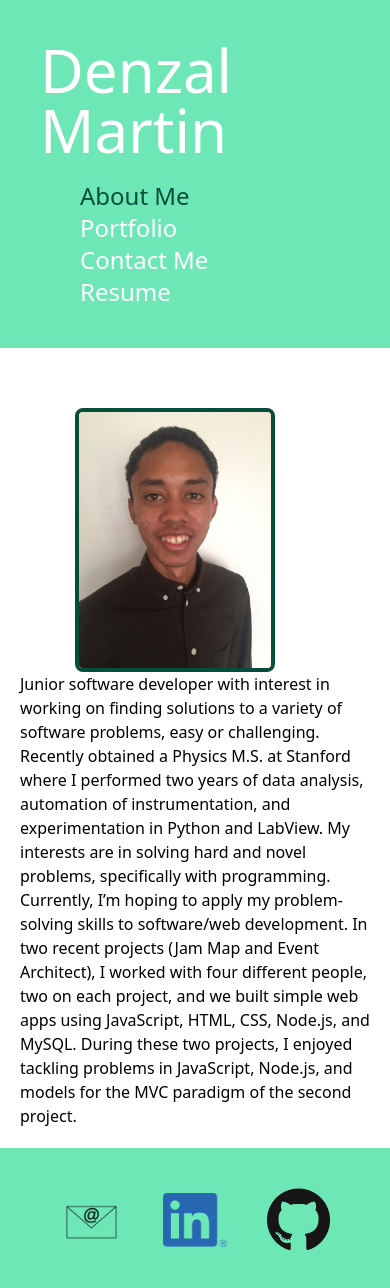
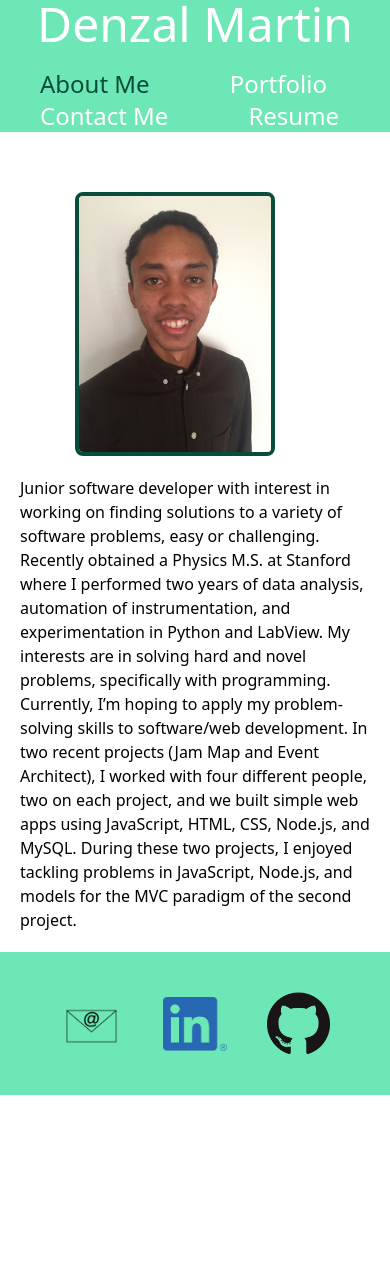
Before and after one commit to dmartin4820/dmartin4820.github.io, a React (Create React App) app: page / in a window 390 px wide. Shown: the top 1288 px of the page. After the commit the page ends 1095 px from the top, so only its background shows below. Built offline with nearby package versions, Linux system fonts and the light colour scheme.

Commit message:
add more mobile responsive behavior to header and about me and write catch all route

```diff
--- a/src/App.js
+++ b/src/App.js
@@ -1,4 +1,4 @@
-import {BrowserRouter as Router, Route} from 'react-router-dom';
+import {BrowserRouter as Router, Route, Switch} from 'react-router-dom';
 import React from 'react';
 import Header from './components/Header';
 import AboutMe from './components/pages/AboutMe';
@@ -13,10 +13,13 @@ function App() {
 		<Router>
 			<div className="flex flex-col min-h-screen">
 				<Header />
-				<Route exact path='/' component={AboutMe}/>
-				<Route exact path='/contactMe' component={ContactMe}/>
-				<Route exact path='/portfolio' component={Projects}/>
-				<Route exact path='/resume' component={Resume}/>
+				<Switch>
+					<Route exact path='/' component={AboutMe}/>
+					<Route path='/contactMe' component={ContactMe}/>
+					<Route path='/portfolio' component={Projects}/>
+					<Route path='/resume' component={Resume}/>
+					<Route path='*' component={AboutMe}/>
+				</Switch>
 				<Footer />
 			</div>
 		</Router>
--- a/src/components/Header.js
+++ b/src/components/Header.js
@@ -2,8 +2,8 @@ import React from 'react';
 import { useLocation } from 'react-router-dom';
 import NavItem from './NavItem';
 
-const headerContainer = 'flex flex-col items-center xl:flex-row xl:items-end xl:justify-evenly bg-green-300 p-10 text-white';
-const nameHeading = 'text-6xl';
+const headerContainer = 'flex flex-col items-center xl:flex-row xl:items-end xl:justify-evenly bg-green-300 sm:p-10 text-white';
+const nameHeading = 'text-5xl sm:text-6xl';
 const navItems = [
 	{
 		content: 'About Me',
--- a/src/components/Project.js
+++ b/src/components/Project.js
@@ -7,7 +7,7 @@ const imgStyle = {
 const linkStyle ={
 	width: 40,
 }
-const projectCard = 'flex flex-col m-2 p-5 transition duration-100 ease-in-out hover:bg-green-300 rounded-lg hover:shadow-2xl hover:text-white transform hover:-translate-y-1';
+const projectCard = 'flex flex-col sm:m-2 sm:p-5 transition duration-100 ease-in-out hover:bg-green-300 rounded-lg hover:shadow-2xl hover:text-white transform hover:-translate-y-1';
 const heading = 'text-2xl mb-2 inline';
 const img = 'rounded-lg';
 const descContainer = 'p-2';
--- a/src/components/pages/AboutMe.js
+++ b/src/components/pages/AboutMe.js
@@ -6,7 +6,7 @@ const imgStyle = {
 }
 
 const aboutContainer = 'flex flex-col xl:flex-row items-center mt-10 p-5 sm:w-1/2';
-const aboutDesc = 'self-start';
+const aboutDesc = 'mt-5 xl:mt-0 self-start';
 const img = 'border-4 border-green-900 rounded-lg mr-10';
 
 function AboutMe() {
```
Also changed, not shown: 1 other file (tests, documents, lock files or other folders).
